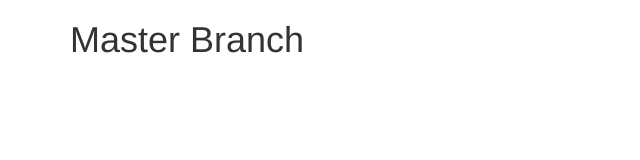
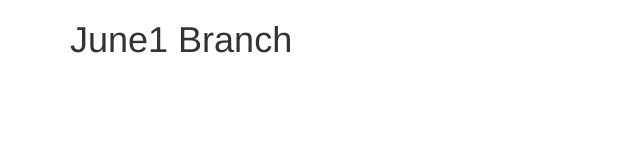
Before and after one commit to Bradfraizer/bootcamp2-work, a plain HTML site: page index.html in a window 1280 px wide. Shown: the whole page, without its empty margins (0-640 px from the left). Drawn offline with Linux system fonts and the light colour scheme.

Commit message:
june 1 push

```diff
--- a/index.html
+++ b/index.html
@@ -10,7 +10,7 @@
 </head>
 <body>
   <div class="container">
-    <h1> Master Branch </h1>
+    <h1> June1 Branch </h1>
   </div>
 <script src="js/bootstrap.min.js"></script>
 </body>
```
